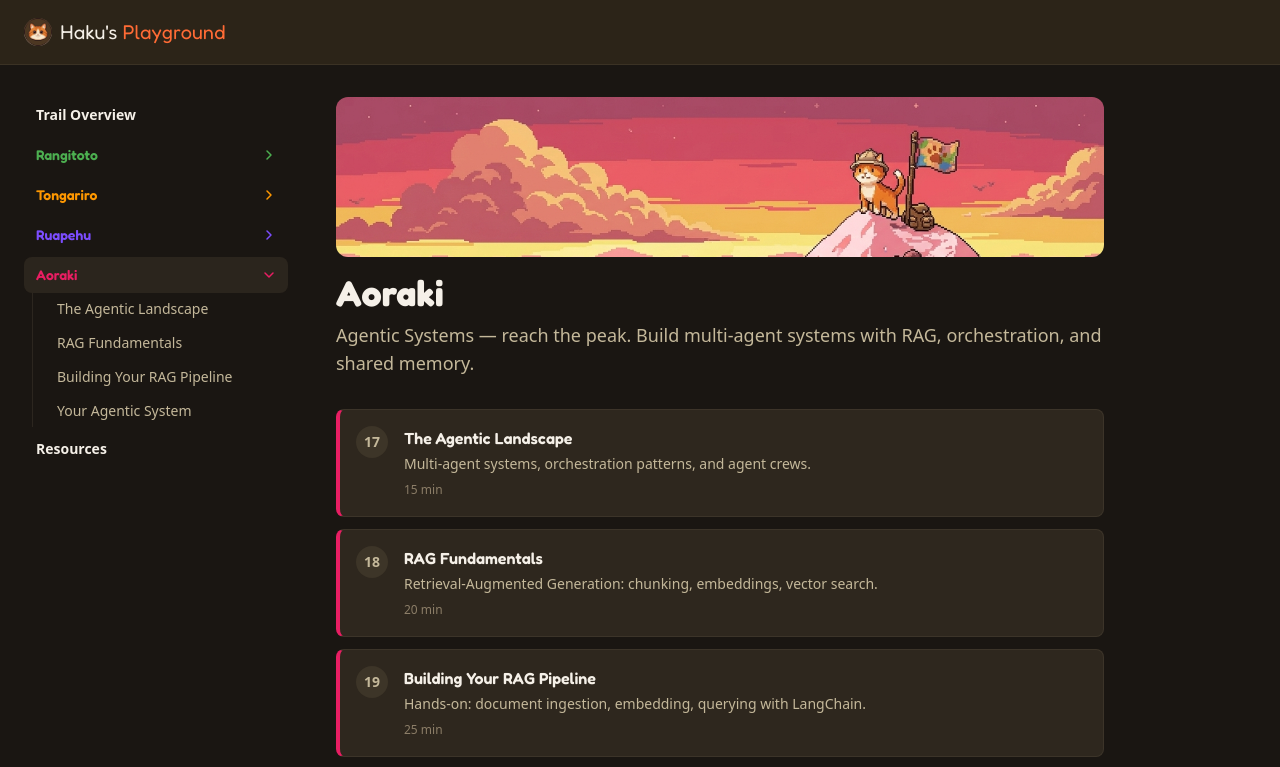
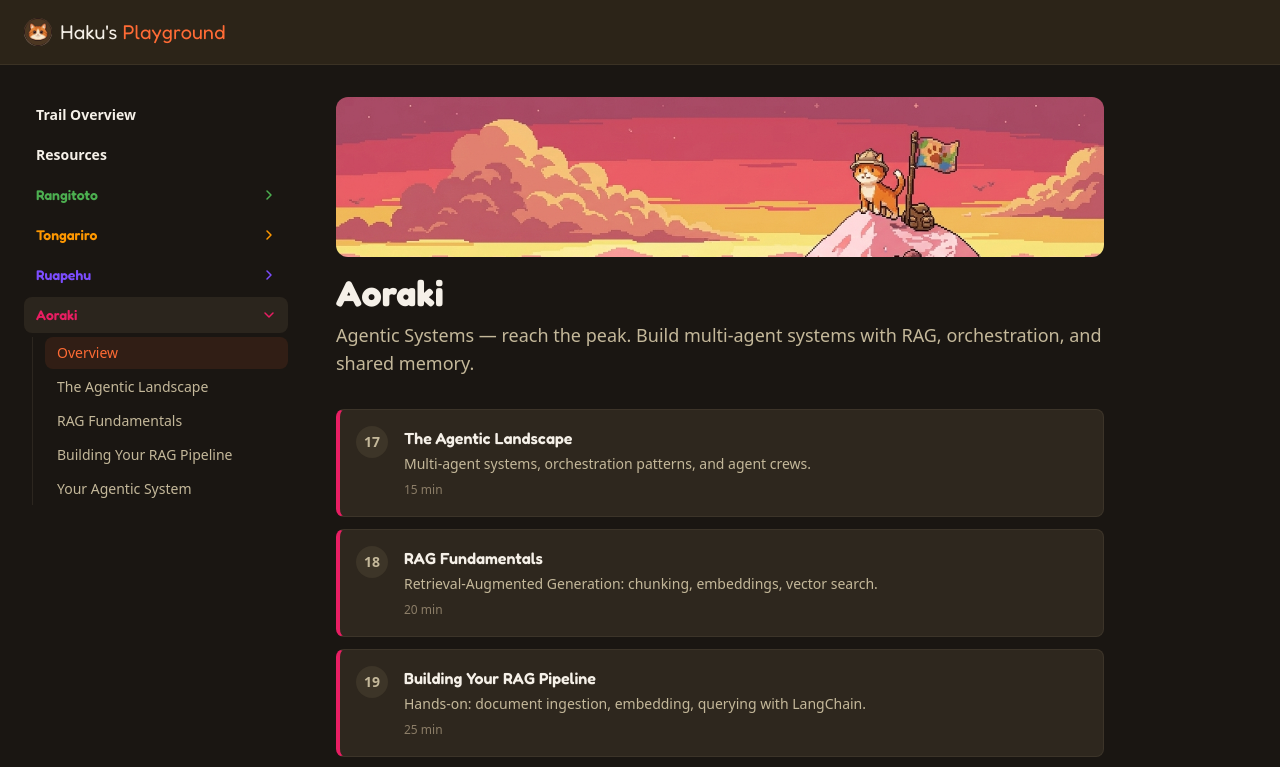
Before and after one commit to climbing-cat-dev/hakus-playground, a Next.js app: page /summit in a window 1280 px wide. Shown: the top 767 px of the page. Built offline with nearby package versions, Linux system fonts and the light colour scheme.

Commit message:
random fixes

```diff
--- a/src/app/(course)/basecamp/page.tsx
+++ b/src/app/(course)/basecamp/page.tsx
@@ -17,7 +17,7 @@ export default function BasecampPage() {
   return (
     <div data-trail="basecamp">
       <div className="relative mb-4 h-40 overflow-hidden rounded-xl">
-        <Image src={trail.image} alt={trail.title} fill className="object-cover" style={{ objectPosition: "bottom" }} />
+        <Image src={trail.image} alt={trail.title} fill className="object-cover" style={{ objectPosition: trail.imagePosition }} />
       </div>
       <h1 className="font-display text-3xl font-bold text-cream sm:text-4xl">
         {trail.title}
--- a/src/app/page.tsx
+++ b/src/app/page.tsx
@@ -1,4 +1,3 @@
-import Header from "@/components/layout/Header";
 import Footer from "@/components/layout/Footer";
 import HeroSection from "@/components/landing/HeroSection";
 import TrailMap from "@/components/landing/TrailMap";
@@ -8,7 +7,6 @@ import CTASection from "@/components/landing/CTASection";
 export default function Home() {
   return (
     <div className="flex min-h-screen flex-col">
-      <Header />
       <main id="main-content">
         <HeroSection />
         <TrailMap />
--- a/src/components/landing/HeroSection.tsx
+++ b/src/components/landing/HeroSection.tsx
@@ -12,6 +12,17 @@ export default function HeroSection() {
     <section className="border-b border-trail/20 bg-bark/50 px-4 py-20 sm:py-32">
       <div className="mx-auto max-w-6xl">
         <div className="flex flex-col items-center gap-12 lg:flex-row lg:items-center lg:gap-20">
+          <div className="relative w-full max-w-md lg:max-w-xl">
+            <Image
+              src="/images/hero/haku-playground-hero.webp"
+              alt="Haku the pixel cat looking up at a mountain trail with four colorful zones"
+              width={800}
+              height={450}
+              className="rounded-2xl"
+              priority
+            />
+          </div>
+
           <div className="flex-1 text-center lg:text-left">
             <h1 className="font-display text-4xl font-bold text-cream sm:text-5xl lg:text-6xl">
               Haku&apos;s{" "}
@@ -39,17 +50,6 @@ export default function HeroSection() {
               ))}
             </div>
           </div>
-
-          <div className="relative w-full max-w-md lg:max-w-xl">
-            <Image
-              src="/images/hero/haku-playground-hero.webp"
-              alt="Haku the pixel cat looking up at a mountain trail with four colorful zones"
-              width={800}
-              height={450}
-              className="rounded-2xl"
-              priority
-            />
-          </div>
         </div>
       </div>
     </section>
--- a/src/components/layout/Sidebar.tsx
+++ b/src/components/layout/Sidebar.tsx
@@ -1,6 +1,6 @@
 "use client";
 
-import { useState } from "react";
+import { useState, useEffect, useMemo } from "react";
 import Link from "next/link";
 import { usePathname } from "next/navigation";
 import { getSidebarNav } from "@/content/data/navigation";
@@ -39,13 +39,14 @@ function isActiveInTrail(
 ) {
   return (
     pathname === item.href ||
+    pathname.startsWith(item.href + "/") ||
     (item.children?.some((child) => pathname === child.href) ?? false)
   );
 }
 
 export default function Sidebar() {
   const pathname = usePathname();
-  const nav = getSidebarNav();
+  const nav = useMemo(() => getSidebarNav(), []);
 
   const [openSections, setOpenSections] = useState<Record<string, boolean>>(
     () => {
@@ -58,6 +59,18 @@ export default function Sidebar() {
       return initial;
     }
   );
+
+  useEffect(() => {
+    setOpenSections((prev) => {
+      const next = { ...prev };
+      for (const item of nav) {
+        if (item.children && isActiveInTrail(pathname, item)) {
+          next[item.href] = true;
+        }
+      }
+      return next;
+    });
+  }, [pathname, nav]);
 
   const toggleSection = (href: string) => {
     setOpenSections((prev) => ({ ...prev, [href]: !prev[href] }));
@@ -101,7 +114,18 @@ export default function Sidebar() {
                   </Link>
                 )}
                 {item.children && isOpen && (
-                  <div className="ml-2 flex flex-col gap-0.5 border-l border-trail/20 pl-3">
+                  <div className="ml-2 mt-1 flex flex-col gap-0.5 border-l border-trail/20 pl-3">
+                    <Link
+                      href={item.href}
+                      className={cn(
+                        "block rounded-lg px-3 py-1.5 text-sm transition-colors",
+                        isActive
+                          ? "bg-paw/10 font-medium text-paw"
+                          : "text-sand hover:bg-stone/30 hover:text-cream"
+                      )}
+                    >
+                      Overview
+                    </Link>
                     {item.children.map((child) => {
                       const childActive = pathname === child.href;
                       return (
--- a/src/content/data/navigation.ts
+++ b/src/content/data/navigation.ts
@@ -13,6 +13,10 @@ export function getSidebarNav(): NavItem[] {
       label: "Trail Overview",
       href: "/overview",
     },
+    {
+      label: "Resources",
+      href: "/resources",
+    },
     ...trails.map((trail) => ({
       label: trail.title,
       href: `/${trail.id}`,
@@ -21,9 +25,5 @@ export function getSidebarNav(): NavItem[] {
         href: `/${trail.id}/${lesson.slug}`,
       })),
     })),
-    {
-      label: "Resources",
-      href: "/resources",
-    },
   ];
 }
--- a/src/content/data/trails.ts
+++ b/src/content/data/trails.ts
@@ -22,7 +22,7 @@ export const trails: Trail[] = [
     terrain: "Volcanic Island",
     lessonCount: 5,
     image: "/images/trails/basecamp.webp",
-    imagePosition: "center",
+    imagePosition: "center 75%",
     order: 0,
   },
   {
@@ -35,7 +35,7 @@ export const trails: Trail[] = [
     terrain: "Alpine Crossing",
     lessonCount: 5,
     image: "/images/trails/easy-trail.webp",
-    imagePosition: "bottom",
+    imagePosition: "center 86%",
     order: 1,
   },
   {
@@ -48,7 +48,7 @@ export const trails: Trail[] = [
     terrain: "Crater Lake",
     lessonCount: 6,
     image: "/images/trails/medium-trail.webp",
-    imagePosition: "center",
+    imagePosition: "center 45%",
     order: 2,
   },
   {
--- a/src/content/lessons/basecamp/talking-to-ai.mdx
+++ b/src/content/lessons/basecamp/talking-to-ai.mdx
@@ -17,7 +17,7 @@ AI works the same way. The quality of what you get out is directly proportional
 
 ## The 8-Part Prompt Framework
 
-We use an 8-part framework for structuring prompts. You do not need all eight parts every time — sometimes a quick question is fine. But when you need a great result on something that matters, these eight parts give you a reliable system.
+We use an 8-part framework for structuring prompts, based on the work of [Ruben Hassid](https://www.linkedin.com/in/ruben-hassid/). You do not need all eight parts every time — sometimes a quick question is fine. But when you need a great result on something that matters, these eight parts give you a reliable system.
 
 <Callout variant="paw" title="Haku says">
 Think of this framework like a packing list for a hike. You do not bring all your gear for a quick walk around the block. But for a serious trail, having a checklist means you never forget the essentials.
```
